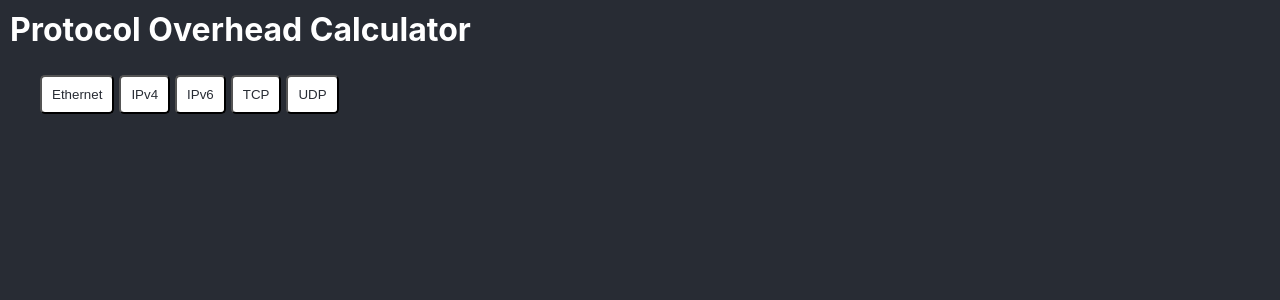
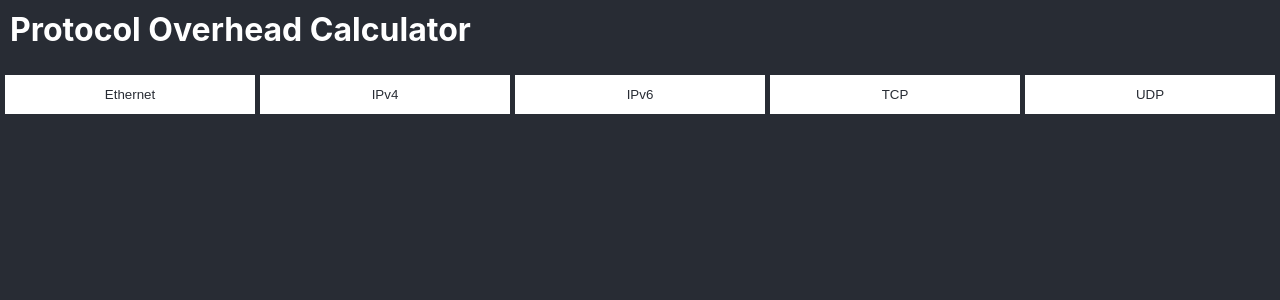
Before and after one commit to alex-sandri/protocol-overhead-calculator, a React (Create React App) app: page / in a window 1280 px wide. Shown: the top 300 px of the page. Built offline with nearby package versions, Linux system fonts and the light colour scheme.

Commit message:
Update style

```diff
--- a/src/App.css
+++ b/src/App.css
@@ -19,6 +19,8 @@
   list-style: none;
   display: flex;
   gap: 5px;
+  padding: 0 5px;
+  overflow: auto;
 }
 
 .ProtocolsListView .ProtocolListTile
@@ -27,4 +29,17 @@
   background-color: white;
   border-radius: 5px;
   padding: 10px;
+  width: 100%;
+  border: 2px solid white;
+  border-radius: 0;
+  cursor: pointer;
+  transition: 300ms;
 }
+
+.ProtocolsListView .ProtocolListTile:focus,
+.ProtocolsListView .ProtocolListTile:hover
+{
+  color: white;
+  background-color: #282c34;
+  outline: none;
+}
```
